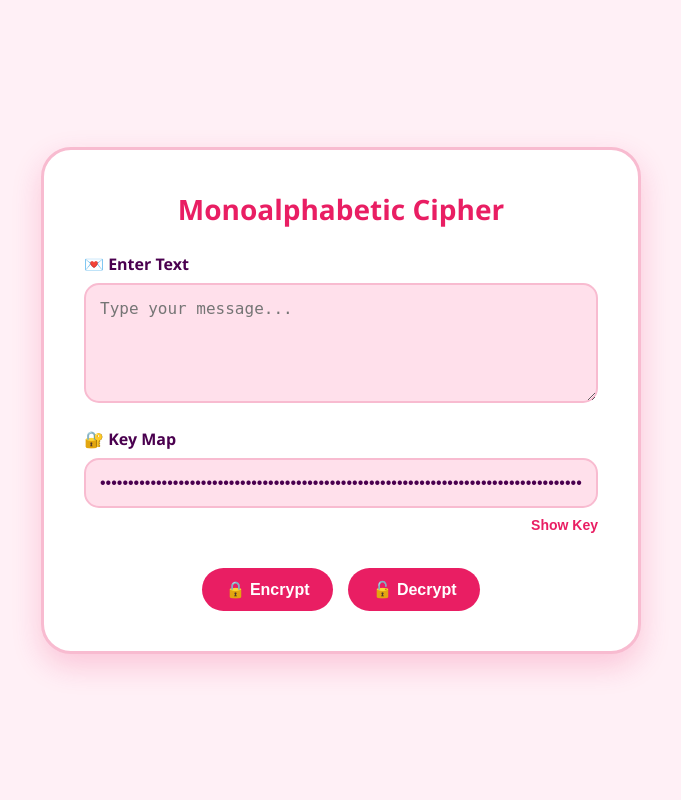
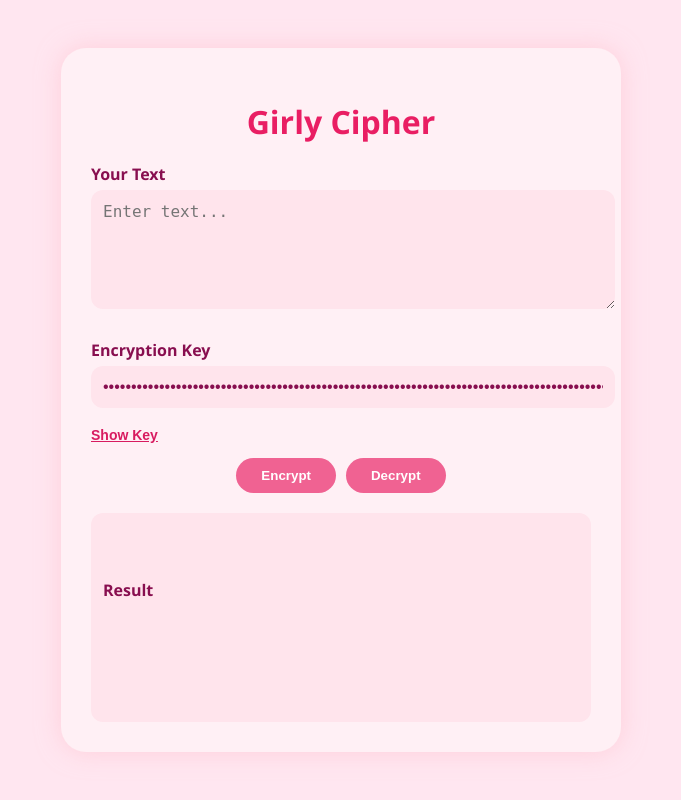
Before and after one commit to kian8890/-1, a Flask app: page / in a window 1280 px wide. Shown: the whole page, without its empty margins (299-980 px from the left). Run offline with Flask 2, Linux system fonts and the light colour scheme.

Commit message:
Update index.html

```diff
--- a/templates/index.html
+++ b/templates/index.html
@@ -1,176 +1,124 @@
 <!DOCTYPE html>
 <html lang="en">
 <head>
-  <meta charset="UTF-8" />
-  <meta name="viewport" content="width=device-width, initial-scale=1.0"/>
-  <title>Monoalphabetic Cipher</title>
+    <meta charset="UTF-8">
+    <title>Girly Cipher</title>
     <style>
-    :root {
-      --primary: #e91e63;
-      --background: #fff0f6;
-      --card: #ffffff;
-      --text: #4a004f;
-      --input-bg: #ffe0eb;
-      --button-hover: #c2185b;
-      --border: #f8bbd0;
+        body {
+            background-color: #ffe6f0;
+            font-family: 'Segoe UI', sans-serif;
+            display: flex;
+            justify-content: center;
+            align-items: center;
+            min-height: 100vh;
+            margin: 0;
         }
-
-    * {
-      margin: 0;
-      padding: 0;
-      box-sizing: border-box;
+        .container {
+            background-color: #fff0f5;
+            padding: 30px;
+            border-radius: 25px;
+            box-shadow: 0 0 25px rgba(255, 192, 203, 0.6);
+            width: 90%;
+            max-width: 500px;
         }
-
-    body {
-      background-color: var(--background);
-      font-family: 'Segoe UI', Tahoma, Geneva, Verdana, sans-serif;
-      color: var(--text);
-      display: flex;
-      align-items: center;
-      justify-content: center;
-      min-height: 100vh;
-      padding: 30px 15px;
-    }
-
-    .card {
-      background: var(--card);
-      width: 100%;
-      max-width: 600px;
-      padding: 40px;
-      border-radius: 30px;
-      box-shadow: 0 12px 30px rgba(233, 30, 99, 0.2);
-      border: 3px solid var(--border);
-    }
-
         h1 {
             text-align: center;
-      color: var(--primary);
-      margin-bottom: 25px;
-      font-size: 28px;
+            color: #e91e63;
+            margin-bottom: 20px;
         }
-
         label {
             font-weight: bold;
             display: block;
-      margin-top: 20px;
-      margin-bottom: 8px;
+            margin: 10px 0 5px;
+            color: #880e4f;
         }
-
-    textarea,
-    input {
+        textarea, input[type="password"], input[type="text"] {
             width: 100%;
-      padding: 14px;
-      border-radius: 15px;
-      border: 2px solid var(--border);
-      background-color: var(--input-bg);
-      color: var(--text);
+            padding: 12px;
+            border-radius: 12px;
+            border: none;
+            background-color: #ffe4ec;
+            color: #880e4f;
             font-size: 16px;
+            margin-bottom: 15px;
         }
-
-    textarea {
-      resize: vertical;
-      min-height: 120px;
-    }
-
-    .show-btn-container {
-      text-align: right;
-      margin-top: 5px;
-    }
-
-    .show-btn {
-      background: none;
-      border: none;
-      color: var(--primary);
-      font-size: 14px;
-      font-weight: bold;
-      cursor: pointer;
-      margin-bottom: 10px;
-    }
-
-    .buttons {
+        .btns {
             display: flex;
             justify-content: center;
-      gap: 15px;
-      margin-top: 25px;
+            gap: 10px;
             flex-wrap: wrap;
         }
-
-    .buttons button {
-      background-color: var(--primary);
+        button {
+            background-color: #f06292;
             color: white;
+            font-weight: bold;
+            padding: 10px 25px;
             border: none;
-      padding: 12px 24px;
-      font-size: 16px;
-      border-radius: 25px;
-      font-weight: bold;
+            border-radius: 20px;
             cursor: pointer;
-      transition: background-color 0.3s ease;
+            transition: 0.3s;
         }
-
-    .buttons button:hover {
-      background-color: var(--button-hover);
+        button:hover {
+            background-color: #ec407a;
         }
-
+        #toggleKey {
+            background-color: transparent;
+            color: #d81b60;
+            font-size: 14px;
+            padding: 0;
+            margin-top: -10px;
+            margin-bottom: 15px;
+            border: none;
+            cursor: pointer;
+            text-decoration: underline;
+        }
         .output {
-      background-color: #fce4ec;
-      padding: 18px;
-      border-radius: 15px;
-      margin-top: 30px;
-      border: 2px dashed var(--primary);
-    }
-
-    .output p {
-      margin-top: 10px;
-      word-break: break-word;
+            background-color: #ffe4ec;
+            color: #880e4f;
+            padding: 12px;
+            border-radius: 12px;
+            margin-top: 20px;
+            min-height: 80px;
+            white-space: pre-wrap;
         }
     </style>
-  <script>
-    window.onload = function () {
-      const letters = "abcdefghijklmnopqrstuvwxyz".split('');
-      const shuffled = [...letters].sort(() => Math.random() - 0.5);
-      const keyPairs = letters.map((l, i) => `${l}:${shuffled[i]}`);
-      document.getElementById('keymap').value = keyPairs.join(', ');
-    };
-
-    function toggleKey() {
-      const input = document.getElementById('keymap');
-      const btn = document.getElementById('toggleKeyBtn');
-      if (input.type === 'password') {
-        input.type = 'text';
-        btn.textContent = 'Hide Key';
-      } else {
-        input.type = 'password';
-        btn.textContent = 'Show Key';
-      }
-    }
-  </script>
 </head>
 <body>
-  <div class="card">
-    <h1>Monoalphabetic Cipher</h1>
+    <div class="container">
+        <h1>Girly Cipher</h1>
         <form method="POST">
-      <label for="plaintext">💌 Enter Text</label>
-      <textarea name="plaintext" placeholder="Type your message...">{{ plaintext }}</textarea>
+            <label for="plaintext">Your Text</label>
+            <textarea name="plaintext" rows="5" placeholder="Enter text...">{{ plaintext }}</textarea>
 
-      <label for="keymap">🔐 Key Map</label>
-      <input type="password" id="keymap" name="keymap" value="{{ keymap }}" readonly />
+            <label for="keymap">Encryption Key</label>
+            <input type="password" name="keymap" id="keymap" value="{{ keymap }}" readonly>
+            <button type="button" id="toggleKey">Show Key</button>
 
-      <div class="show-btn-container">
-        <button type="button" class="show-btn" id="toggleKeyBtn" onclick="toggleKey()">Show Key</button>
-      </div>
-
-      <div class="buttons">
-        <button type="submit" name="action" value="encrypt">🔒 Encrypt</button>
-        <button type="submit" name="action" value="decrypt">🔓 Decrypt</button>
+            <div class="btns">
+                <button name="action" value="encrypt">Encrypt</button>
+                <button name="action" value="decrypt">Decrypt</button>
             </div>
         </form>
 
-    {% if result %}
         <div class="output">
-      <label>🌸 Result</label>
+            <label>Result</label>
             <p>{{ result }}</p>
         </div>
-    {% endif %}
     </div>
+
+    <script>
+        const toggleBtn = document.getElementById('toggleKey');
+        const keyInput = document.getElementById('keymap');
+
+        toggleBtn.addEventListener('click', () => {
+            if (keyInput.type === "password") {
+                keyInput.type = "text";
+                toggleBtn.textContent = "Hide Key";
+            } else {
+                keyInput.type = "password";
+                toggleBtn.textContent = "Show Key";
+            }
+        });
+    </script>
 </body>
 </html>
```
Lines whose indentation alone changed are shown as unchanged.
